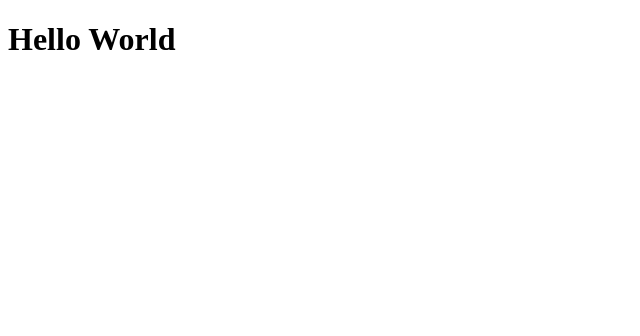
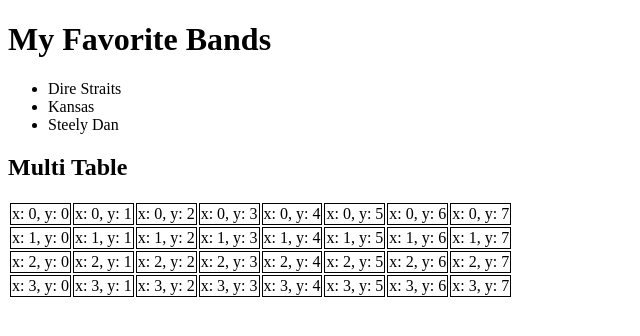
Before and after one commit to TheCanonKanon/Project2_Sprint1_jsTest, a plain HTML site: page index.html in a window 1280 px wide. Shown: the whole page, without its empty margins (0-640 px from the left). Drawn offline with Linux system fonts and the light colour scheme.

Commit message:
solved 28

```diff
--- a/index.html
+++ b/index.html
@@ -6,7 +6,11 @@
     <title>Javascript Test</title>
 </head>
 <body>
-    <h1>Hello World</h1>
+    <h1>My Favorite Bands</h1>
+    <ul id="band-list">
+    </ul>
+
+    <h2>Multi Table</h2>
     <script src="main.js"></script>
 </body>
 </html>
--- a/main.js
+++ b/main.js
@@ -372,11 +372,42 @@ console.log(doubleChecker(arrayNums));
 //Exercise 27
 console.log("-------------");
 console.log("Exercise 27");
+const bandArray = ["Dire Straits", "Kansas", "Steely Dan"]
 
-function myBandList() {
-
+function myBandList(arrayofBands) {
+    for (let x of arrayofBands) {
+        const listering = document.createElement("li");
+        listering.innerHTML = x
+        const test = document.querySelector("#band-list");
+        test.appendChild(listering);
+    }
 };
+myBandList(bandArray);
 
 //Exercise 28
 console.log("-------------");
 console.log("Exercise 28");
+const rowdyrows = 4;
+const collycolumns = 8;
+
+for (let x = 0; x < rowdyrows; x++) {
+    console.log(x+1);
+}
+
+function addMultTable(rows,cols) {
+    const headyHeader = document.querySelector("h2")
+    const tableCreator = document.createElement("table");
+    headyHeader.after(tableCreator)
+    for (let x = 0; x < rows; x++) {
+        const rowCreator = document.createElement("tr");
+        tableCreator.appendChild(rowCreator);
+        for (let y = 0; y < cols; y++) {
+            const columnCreator = document.createElement("td");
+            columnCreator.innerHTML = "x: " + x + ", y: " + y;
+            columnCreator.setAttribute("style", "border: 1px solid black;")
+            rowCreator.appendChild(columnCreator);
+        }
+    }
+
+}
+addMultTable(rowdyrows,collycolumns);
```
